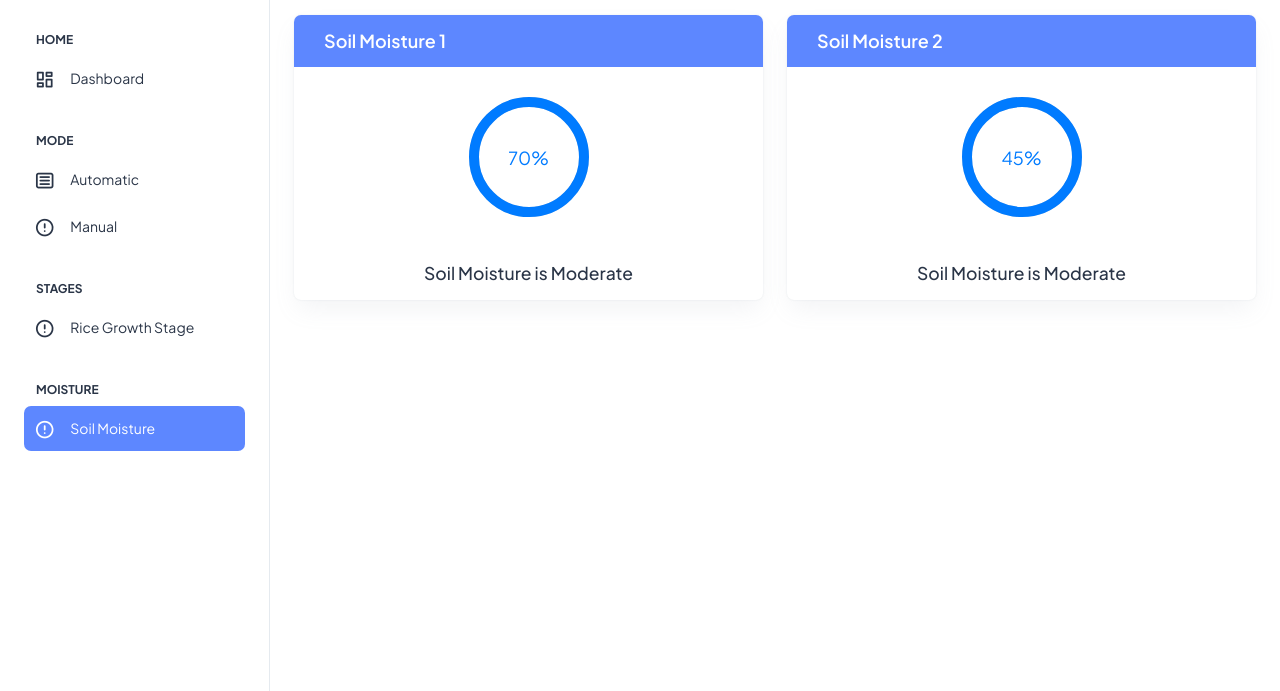
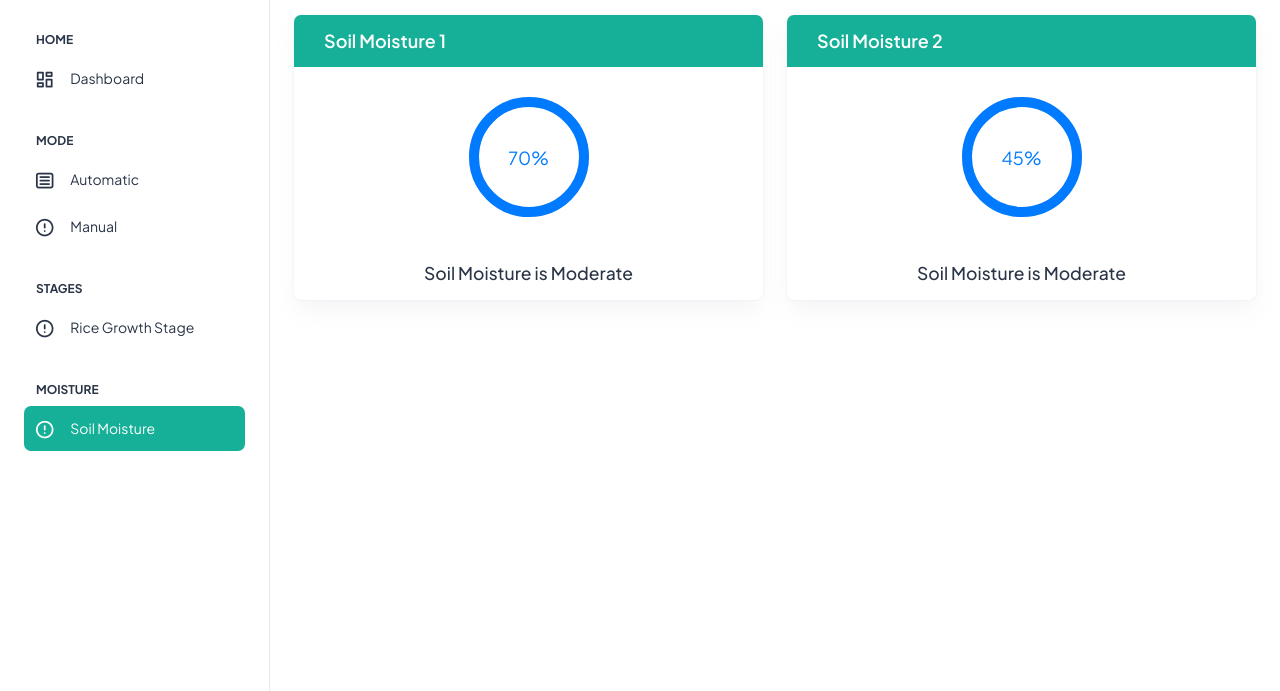
Before and after one commit to Arambuuuuu/Capstone, a PHP site: page /moisture.php in a window 1280 px wide. Shown: the part 70-761 px from the top of the page. Run offline with PHP 8.4, Linux system fonts and the light colour scheme.

Commit message:
change color of header
change bg color of side bar scroll and headers

```diff
--- a/src/php/automatic.php
+++ b/src/php/automatic.php
@@ -120,11 +120,11 @@
               <span class="hide-menu">Mode</span>
             </li>
             <li class="sidebar-item">
-              <a class="sidebar-link" href="./automatic.php" aria-expanded="false">
+              <a class="sidebar-link" href="./automatic.php" aria-expanded="false" style="background-color: #15B097">
                 <span>
                   <i class="ti ti-article"></i>
                 </span>
-                <span class="hide-menu">Automatic</span>
+                <span class="hide-menu" >Automatic</span>
               </a>
             </li>
             <li class="sidebar-item">
--- a/src/php/manual.php
+++ b/src/php/manual.php
@@ -58,7 +58,7 @@
               </a>
             </li>
             <li class="sidebar-item">
-              <a class="sidebar-link" href="./manual.php" aria-expanded="false">
+              <a class="sidebar-link" href="./manual.php" aria-expanded="false" style="background-color: #15B097">
                 <span>
                   <i class="ti ti-alert-circle"></i>
                 </span>
--- a/src/php/moisture.php
+++ b/src/php/moisture.php
@@ -50,6 +50,9 @@
         to {
             stroke-dashoffset: calc(350 - (350 * var(--percent)) / 100);
         }
+    }
+    .bg-green1 {
+        background-color: #15B097;
     }
 </style>
 
@@ -121,7 +124,7 @@
                             <span class="hide-menu">Moisture</span>
                         </li>
                         <li class="sidebar-item">
-                            <a class="sidebar-link" href="./moisture.php" aria-expanded="false">
+                            <a class="sidebar-link" href="./moisture.php" aria-expanded="false" style="background-color: #15B097">
                                 <span>
                                     <i class="ti ti-alert-circle"></i>
                                 </span>
@@ -160,7 +163,7 @@
                     <!-- First pair of cards -->
                     <div class="col-md-6 mb-3 mb-md-0">
                         <div class="card">
-                            <div class="card-header bg-primary">
+                            <div class="card-header bg-green1">
                                 <h5 class="card-title fw-semibold text-white mb-0">Soil Moisture 1</h5>
                             </div>
                             <div class="card-body d-flex justify-content-center align-items-center">
@@ -182,7 +185,7 @@
 
                     <div class="col-md-6 mb-3 mb-md-0">
                         <div class="card">
-                            <div class="card-header bg-primary">
+                            <div class="card-header bg-green1">
                                 <h5 class="card-title fw-semibold text-white mb-0">Soil Moisture 2</h5>
                             </div>
                             <div class="card-body d-flex justify-content-center align-items-center">
--- a/src/php/stage.php
+++ b/src/php/stage.php
@@ -70,7 +70,7 @@
                             <span class="hide-menu">Stages</span>
                         </li>
                         <li class="sidebar-item">
-                            <a class="sidebar-link" href="./stage.php" aria-expanded="false">
+                            <a class="sidebar-link" href="./stage.php" aria-expanded="false" style="background-color: #15B097">
                                 <span>
                                     <i class="ti ti-alert-circle"></i>
                                 </span>
```
Also changed, not shown: src/php/insert.php (+23 -9 lines).
